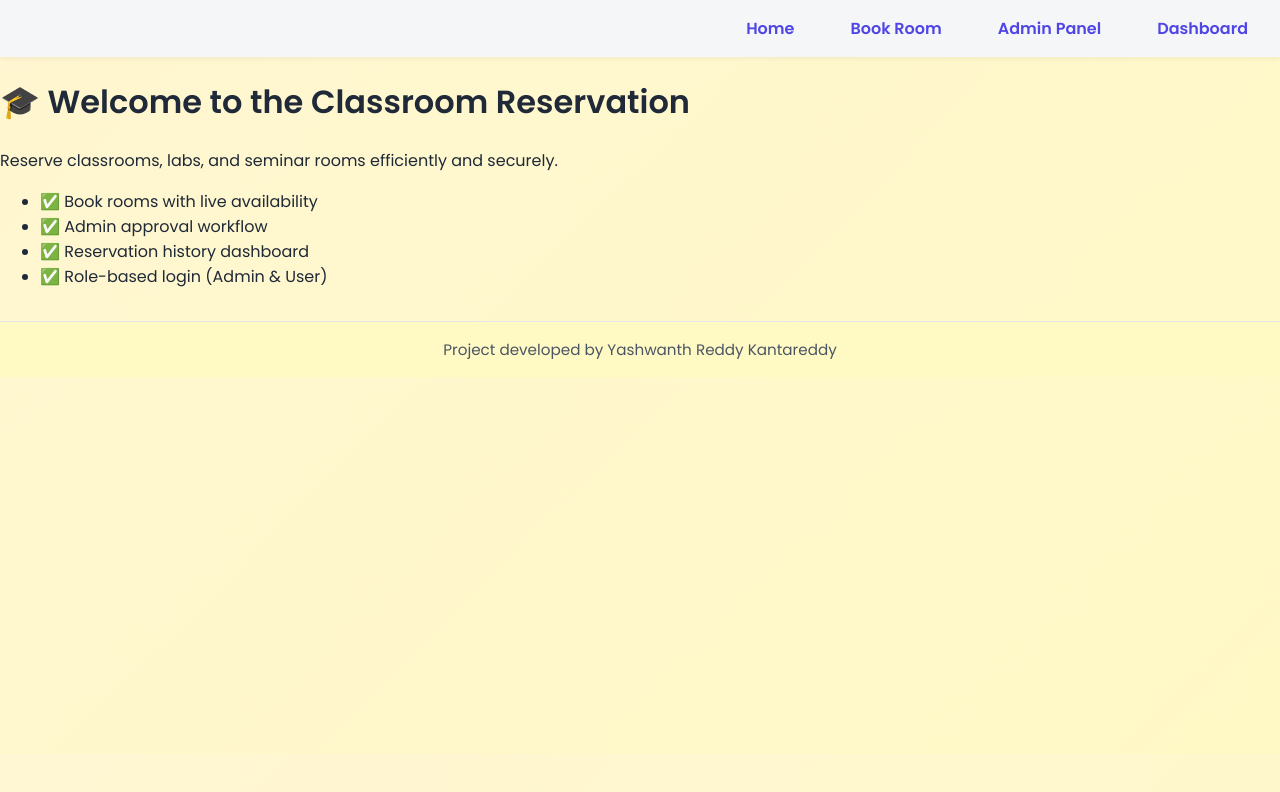
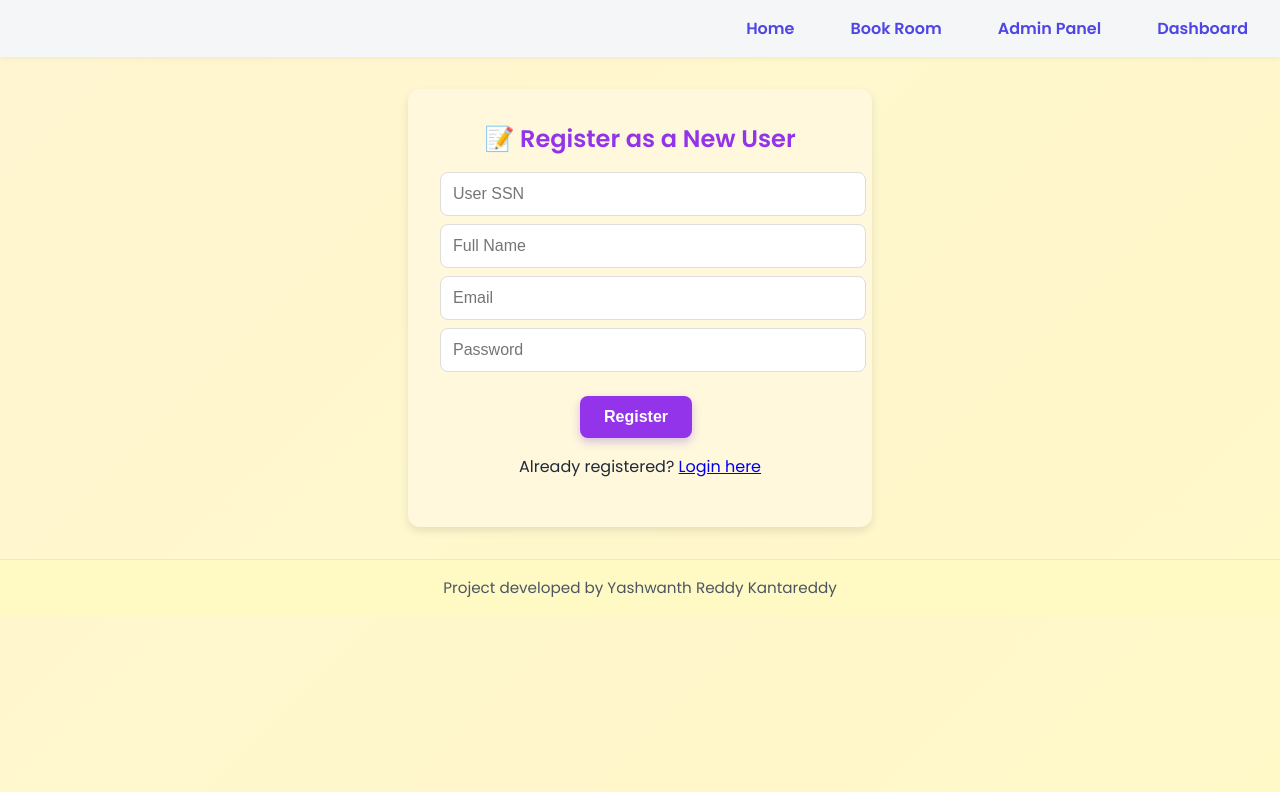
Before and after one commit to yashwanth140/classroom-reservation-frontend, a React (Create React App) app: page /user/register in a window 1280 px wide. Shown: the top 792 px of the page. Built offline with nearby package versions, Linux system fonts and the light colour scheme.

Commit message:
full routing fix

```diff
--- a/public/staticwebapp.config.json
+++ b/public/staticwebapp.config.json
@@ -6,11 +6,12 @@
     },
     {
       "route": "/*",
-      "serve": "/index.html"
+      "serve": "/index.html",
+      "statusCode": 200
     }
   ],
   "navigationFallback": {
     "rewrite": "/index.html",
-    "exclude": ["/api/*"]
+    "exclude": ["/api/*", "/static/*", "/images/*", "/css/*", "/js/*"]
   }
 }
--- a/src/App.js
+++ b/src/App.js
@@ -1,5 +1,6 @@
+
 import React, { useState, useEffect } from 'react';
-import { HashRouter as Router, Routes, Route } from 'react-router-dom';
+import { BrowserRouter as Router, Routes, Route } from 'react-router-dom';
 import Navbar from './components/Navbar';
 import BookClassroomPage from './pages/BookClassroomPage';
 import AdminApprovalPage from './pages/AdminApprovalpage';
--- a/src/components/Navbar.js
+++ b/src/components/Navbar.js
@@ -1,10 +1,11 @@
+// src/components/Navbar.js
 import React from 'react';
-import { useNavigate } from 'react-router-dom';
+import { Link, useNavigate } from 'react-router-dom';
 
 export default function Navbar() {
   const navigate = useNavigate();
   const isAdmin = localStorage.getItem('isAdmin') === 'true';
-  const user = JSON.parse(localStorage.getItem('user')); // assume stored as JSON
+  const user = JSON.parse(localStorage.getItem('user'));
   const userEmail = user?.email;
   const isLoggedIn = isAdmin || userEmail;
 
@@ -21,10 +22,10 @@ export default function Navbar() {
 
   return (
     <nav style={styles.nav}>
-      <a href="/" style={styles.link}>Home</a>
-      <a href="/book" style={styles.link}>Book Room</a>
-      <a href="/admin/login" style={styles.link}>Admin Panel</a>
-      <a href="/dashboard" style={styles.link}>Dashboard</a>
+      <Link to="/" style={styles.link}>Home</Link>
+      <Link to="/book" style={styles.link}>Book Room</Link>
+      <Link to="/admin/login" style={styles.link}>Admin Panel</Link>
+      <Link to="/dashboard" style={styles.link}>Dashboard</Link>
 
       {isLoggedIn && (
         <>
@@ -51,7 +52,6 @@ const styles = {
     textDecoration: 'none',
     fontWeight: '600',
     color: '#4f46e5',
-    transition: 'color 0.2s ease',
   },
   welcome: {
     fontWeight: '500',
--- a/src/pages/UserLoginPage.js
+++ b/src/pages/UserLoginPage.js
@@ -1,8 +1,8 @@
 // src/pages/UserLoginPage.js
 import React, { useState } from 'react';
-import { useNavigate } from 'react-router-dom';
+import { useNavigate, Link } from 'react-router-dom';
 import axios from 'axios';
-import BACKEND_URL from '../api'; // ✅ Add this
+import BACKEND_URL from '../api';
 
 export default function UserLoginPage() {
   const [email, setEmail] = useState('');
@@ -19,7 +19,7 @@ export default function UserLoginPage() {
       });
 
       localStorage.setItem('user', JSON.stringify(res.data.user));
-      localStorage.setItem('userSSN', res.data.user.User_SSN); // ✅ critical
+      localStorage.setItem('userSSN', res.data.user.User_SSN);
       alert('Login successful');
       navigate('/book');
     } catch (err) {
@@ -28,21 +28,61 @@ export default function UserLoginPage() {
   };
 
   return (
-    <div>
-      <h2>User Login</h2>
+    <div style={styles.container}>
+      <h2 style={styles.header}>User Login</h2>
       <input
+        style={styles.input}
         placeholder="Email"
         value={email}
         onChange={(e) => setEmail(e.target.value)}
       />
       <input
+        style={styles.input}
         placeholder="Password"
         type="password"
         value={password}
         onChange={(e) => setPassword(e.target.value)}
       />
-      <button onClick={handleLogin}>Login</button>
-      <p>New user? <a href="/user/register">Register here</a></p>
+      <button style={styles.button} onClick={handleLogin}>Login</button>
+      <p>
+        New user? <Link to="/user/register">Register here</Link>
+      </p>
     </div>
   );
 }
+
+const styles = {
+  container: {
+    maxWidth: '400px',
+    margin: '2rem auto',
+    padding: '2rem',
+    backgroundColor: '#fff8dc',
+    borderRadius: '12px',
+    boxShadow: '0 4px 10px rgba(0,0,0,0.1)',
+    textAlign: 'center'
+  },
+  header: {
+    color: '#9333ea',
+    marginBottom: '1rem'
+  },
+  input: {
+    display: 'block',
+    width: '100%',
+    padding: '0.75rem',
+    margin: '0.5rem 0',
+    borderRadius: '8px',
+    border: '1px solid #ddd',
+    fontSize: '1rem'
+  },
+  button: {
+    backgroundColor: '#9333ea',
+    color: 'white',
+    padding: '0.75rem 1.5rem',
+    border: 'none',
+    borderRadius: '8px',
+    fontSize: '1rem',
+    fontWeight: 'bold',
+    cursor: 'pointer',
+    marginTop: '1rem'
+  }
+};
--- a/src/pages/UserRegisterPage.js
+++ b/src/pages/UserRegisterPage.js
@@ -1,7 +1,7 @@
 import React, { useState } from 'react';
 import axios from 'axios';
-import { useNavigate } from 'react-router-dom';
-import BACKEND_URL from '../api'; // ✅ Use centralized backend config
+import { useNavigate, Link } from 'react-router-dom';
+import BACKEND_URL from '../api'; // Ensure this points to your backend correctly
 
 export default function UserRegisterPage() {
   const [ssn, setSSN] = useState('');
@@ -12,7 +12,7 @@ export default function UserRegisterPage() {
 
   const handleRegister = async () => {
     if (!ssn || !name || !email || !password) {
-      alert('All fields required');
+      alert('All fields are required');
       return;
     }
 
@@ -37,30 +37,75 @@ export default function UserRegisterPage() {
   };
 
   return (
-    <div>
-      <h2>📝 Register as a New User</h2>
+    <div style={styles.container}>
+      <h2 style={styles.header}>📝 Register as a New User</h2>
       <input
+        style={styles.input}
         placeholder="User SSN"
         value={ssn}
         onChange={(e) => setSSN(e.target.value)}
-      /><br />
+      />
       <input
+        style={styles.input}
         placeholder="Full Name"
         value={name}
         onChange={(e) => setName(e.target.value)}
-      /><br />
+      />
       <input
+        style={styles.input}
         placeholder="Email"
         value={email}
         onChange={(e) => setEmail(e.target.value)}
-      /><br />
+      />
       <input
+        style={styles.input}
         type="password"
         placeholder="Password"
         value={password}
         onChange={(e) => setPassword(e.target.value)}
-      /><br />
-      <button onClick={handleRegister}>Register</button>
+      />
+      <button style={styles.button} onClick={handleRegister}>
+        Register
+      </button>
+      <p>
+        Already registered? <Link to="/user/login">Login here</Link>
+      </p>
     </div>
   );
 }
+
+const styles = {
+  container: {
+    maxWidth: '400px',
+    margin: '2rem auto',
+    padding: '2rem',
+    backgroundColor: '#fff8dc',
+    borderRadius: '12px',
+    boxShadow: '0 4px 10px rgba(0,0,0,0.1)',
+    textAlign: 'center'
+  },
+  header: {
+    color: '#9333ea',
+    marginBottom: '1rem'
+  },
+  input: {
+    display: 'block',
+    width: '100%',
+    padding: '0.75rem',
+    margin: '0.5rem 0',
+    borderRadius: '8px',
+    border: '1px solid #ddd',
+    fontSize: '1rem'
+  },
+  button: {
+    backgroundColor: '#9333ea',
+    color: 'white',
+    padding: '0.75rem 1.5rem',
+    border: 'none',
+    borderRadius: '8px',
+    fontSize: '1rem',
+    fontWeight: 'bold',
+    cursor: 'pointer',
+    marginTop: '1rem'
+  }
+};
```
